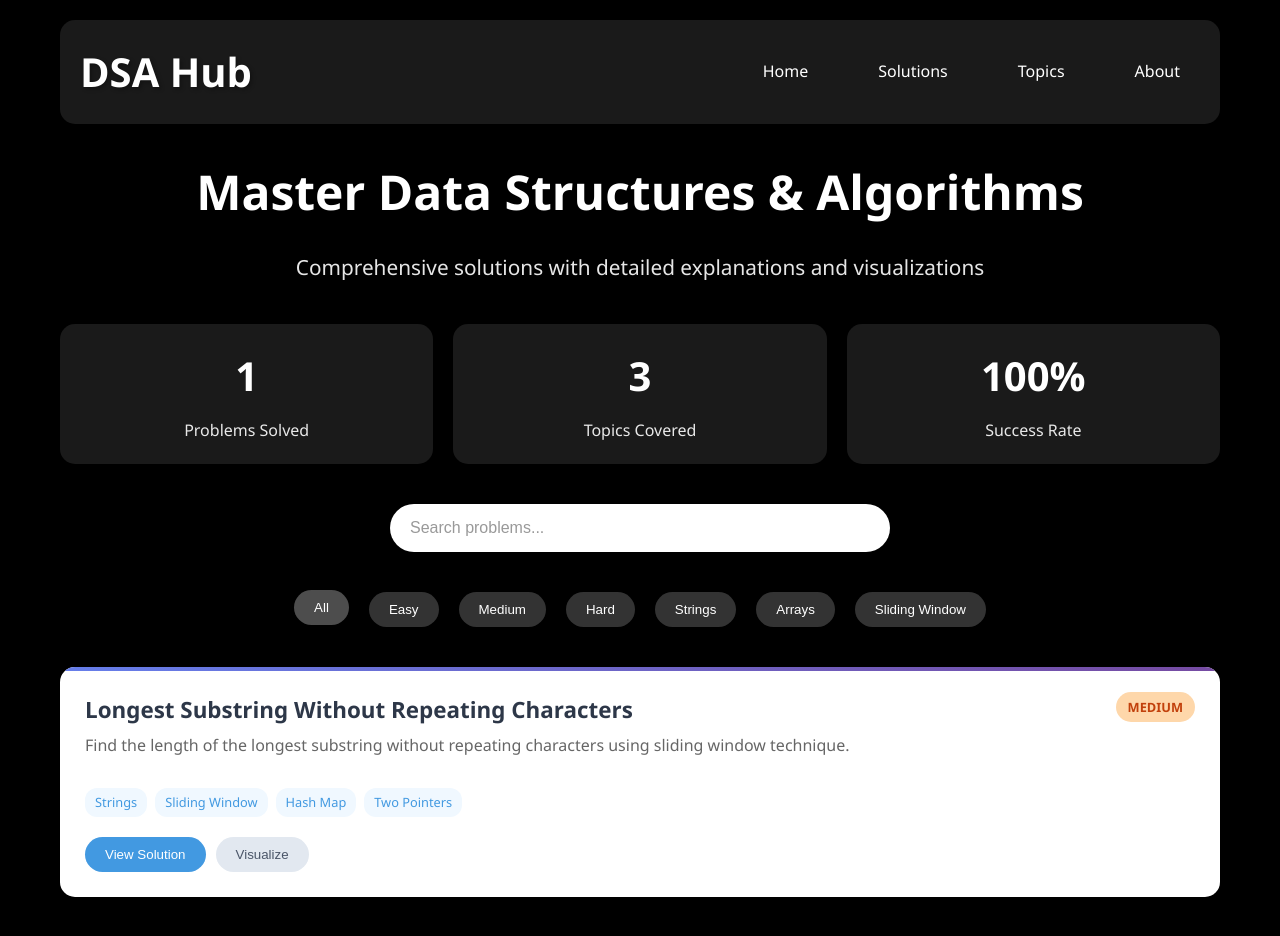
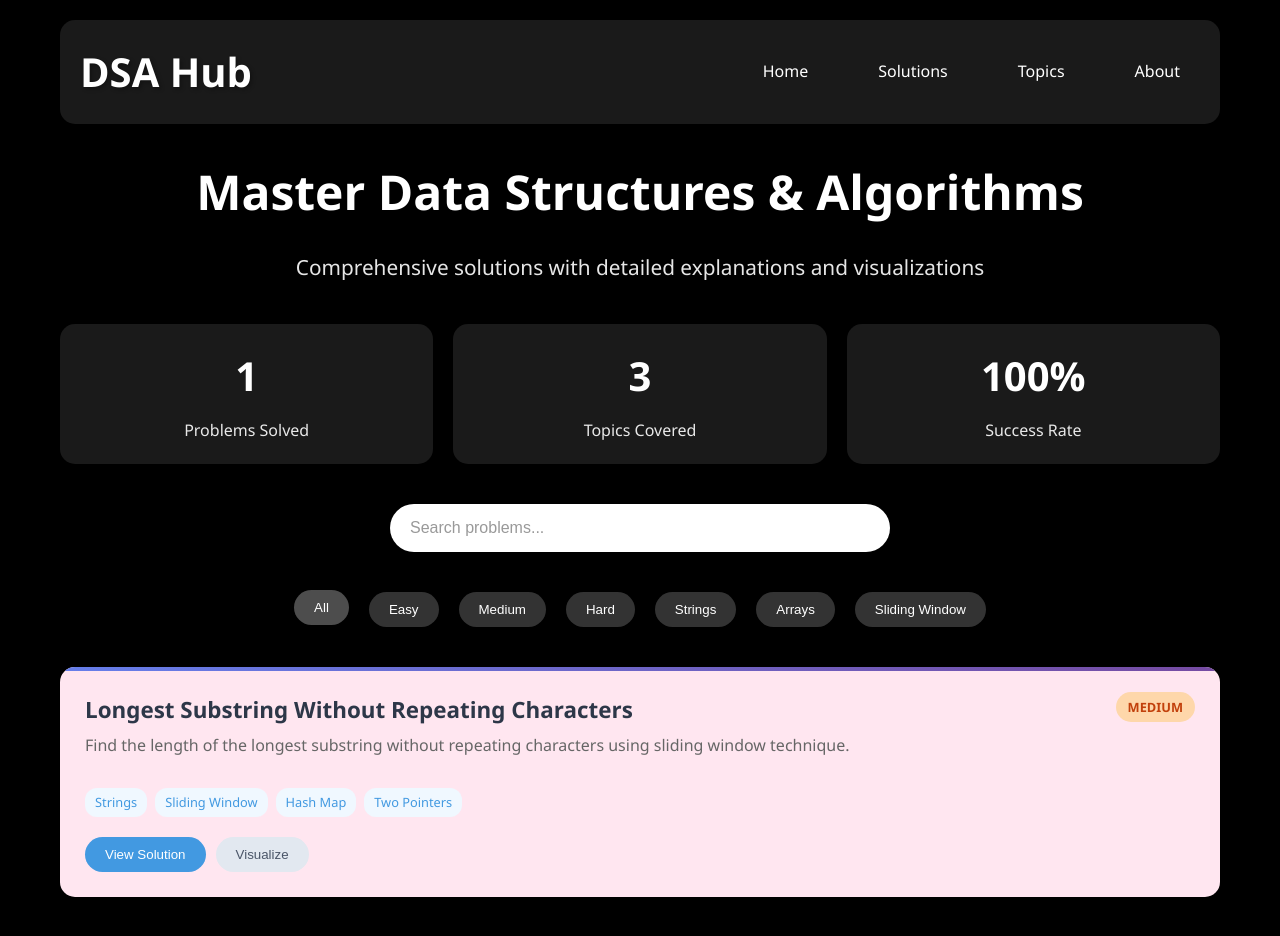
Before and after one commit to VandnaPanwar/Dsa_visuals, a plain HTML site: page index.html in a window 1280 px wide. Drawn offline with nearby package versions, Linux system fonts and the light colour scheme; files that its build step writes are made by us from their sources.

Commit message:
Update index.html

```diff
--- a/index.html
+++ b/index.html
@@ -145,7 +145,7 @@
         }
 
         .solution-card {
-            background: white;
+            background-color: #ffe6f0;
             border-radius: 15px;
             padding: 25px;
             box-shadow: 0 10px 30px rgba(0, 0, 0, 0.1);
```
